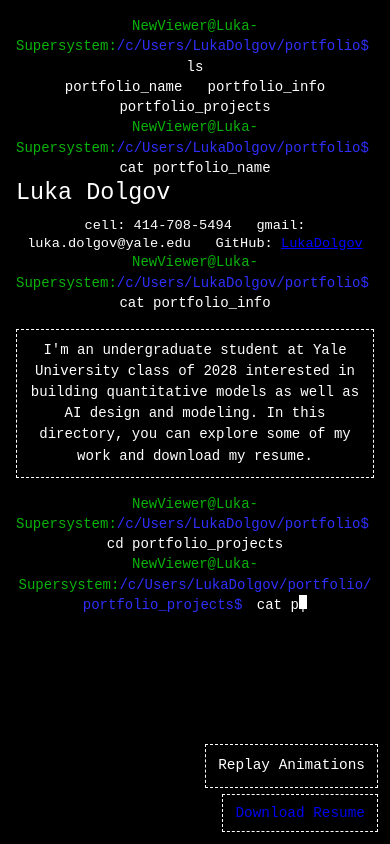
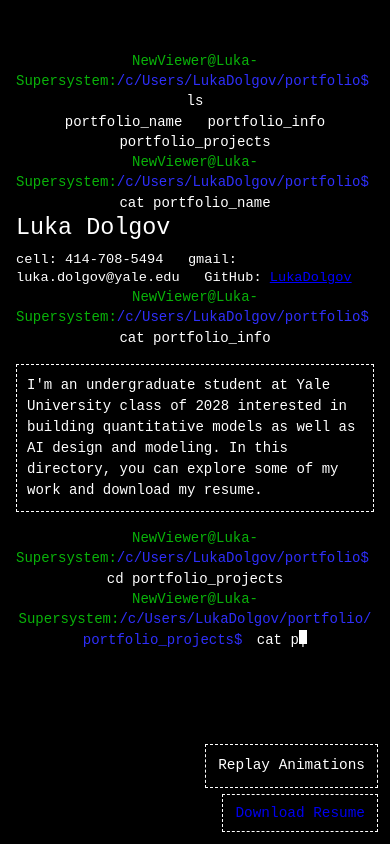
Before and after one commit to LukaDolgov/LukaPortfolio.github.io, a React (Create React App) app: page / in a window 390 px wide. Built offline with nearby package versions, Linux system fonts and the light colour scheme.

Commit message:
last change

```diff
--- a/src/components/terminal.css
+++ b/src/components/terminal.css
@@ -6,10 +6,26 @@
   padding: 16px 16px 56px; /* extra bottom space so content isn't behind buttons */
   box-sizing: border-box;
   overflow: auto;
-  min-height: 100dvh;             /* works better on mobile than 100vh */
+  min-height: 100dvh;
 }
 
-/* Typographic scaling for small screens */
+.terminal {
+
+  padding-top: clamp(24px, 6vh, 64px);
+}
+
+
+.terminal .header,
+.terminal pre,
+#portfolio_info_desc,
+.project_content {
+  margin-left: auto;
+  margin-right: auto;
+  max-width: min(1000px, 92vw);
+  text-align: left;
+}
+
+
 pre, p {
   white-space: pre-wrap;
   margin: 0;
@@ -17,24 +33,24 @@ pre, p {
   line-height: 1.5;
 }
 
-/* Name + contact line (the c2 output) */
+
 .header {
   display: flex;
   flex-wrap: wrap;
   align-items: baseline;
-  gap: 8px 12px;                  /* vertical and horizontal gaps */
+  gap: 8px 12px;
   line-height: 1.3;
 }
 .large-name { font-size: clamp(20px, 6vw, 28px); }
 .small-info {
   font-size: clamp(12px, 3.5vw, 16px);
-  margin-left: 0;                 /* remove forced left margin so it can wrap */
-  overflow-wrap: anywhere;        /* allow long email/URLs to break */
+  margin-left: 0;
+  overflow-wrap: anywhere;
 }
 
-/* Action buttons: keep clickable but not intrusive */
 .replay-button,
 .download-button {
+  cursor: pointer;
   position: fixed;
   right: 3vw;
   z-index: 1000;
@@ -44,21 +60,32 @@ pre, p {
   text-decoration: none;
 }
 
-/* Stack buttons vertically on desktop, float together on mobile */
+
 .replay-button { top: 2vh; }
 .download-button { top: calc(2vh + 42px); }
+
+.download-button:hover,
+.replay-button:hover {
+  background-color: #101010;       /* subtle fill */
+  border-color: #cfd2d6;           /* a bit brighter border */
+  transform: translateY(-1px);     /* tiny lift */
+  box-shadow: 0 6px 14px rgba(255,255,255,0.08);
+  text-decoration: none;
+}
+
 
 @media (max-width: 600px) {
   .replay-button,
   .download-button {
-    bottom: 12px;                 /* move to bottom for thumbs */
+    cursor: pointer;
+    bottom: 12px;
     top: auto;
     right: 12px;
     font-size: 0.9em;
     padding: 10px 12px;
   }
   .download-button { bottom: 12px; }
-  .replay-button { bottom: 56px; } /* keep a small stack */
+  .replay-button { bottom: 56px; }
 }
 
 /* Portfolio info block */
@@ -67,6 +94,6 @@ pre, p {
   padding: 10px;
   color: #fff;
   border: 1px dashed #fff;
-  max-width: min(720px, 92vw);    /* expand on mobile */
+  max-width: min(720px, 92vw);
   font-size: clamp(13px, 3.6vw, 16px);
 }
```
